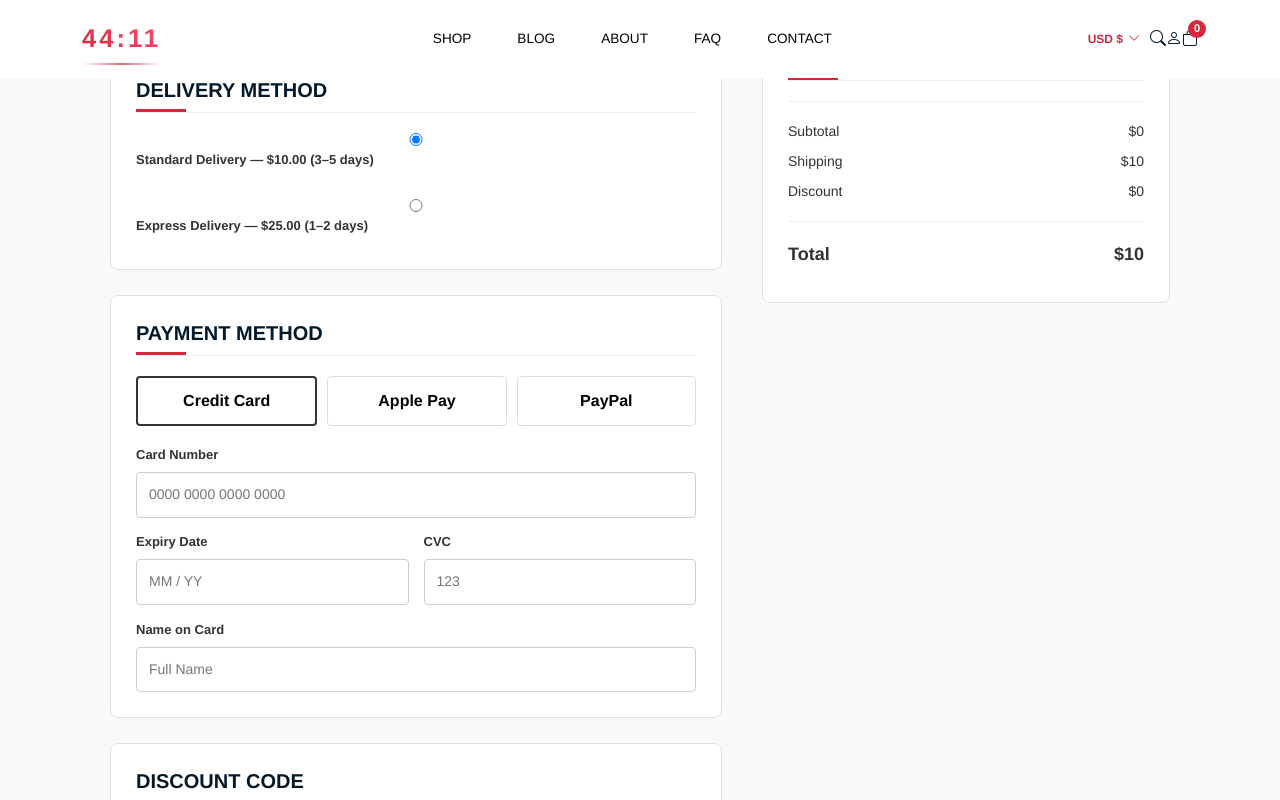
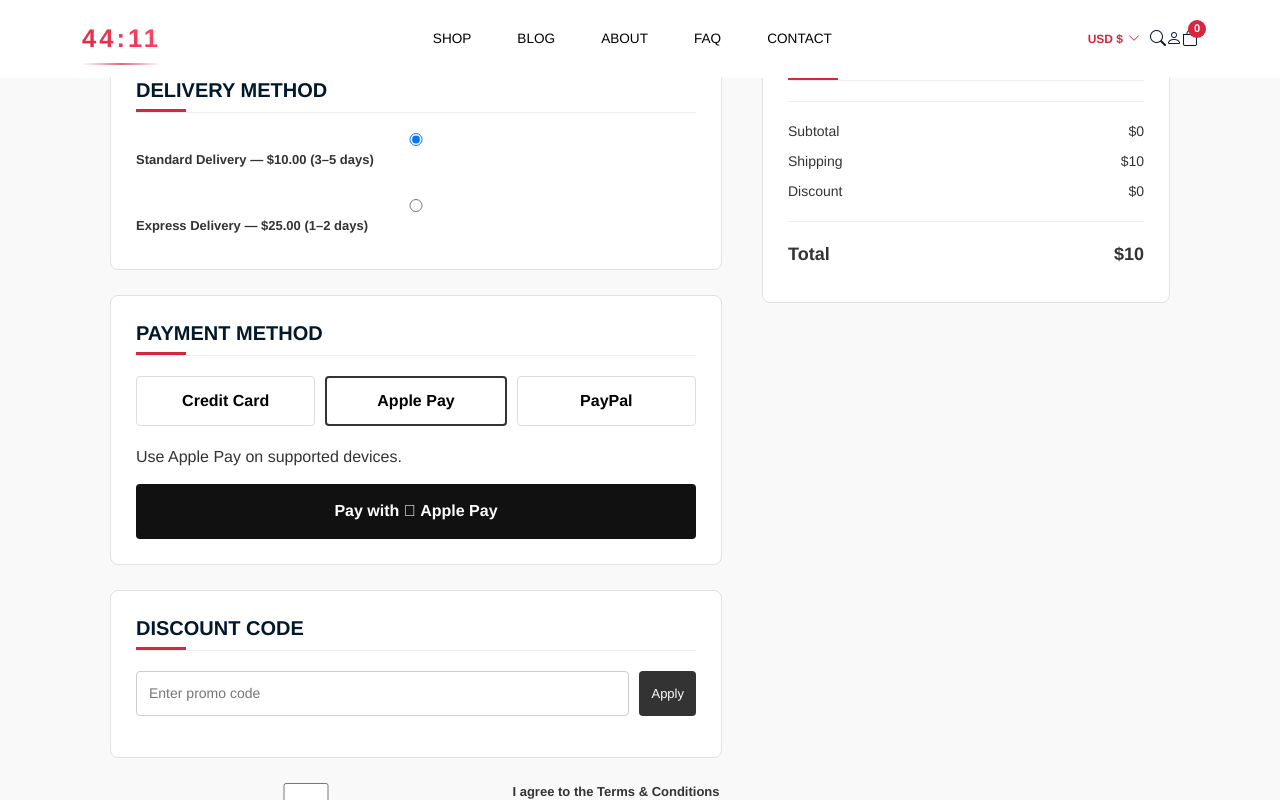
Before and after one commit to Dabel04/vivisportbrand, a React (Vite) app in the folder ViviSport-Brand/: page /checkout in a window 1280 px wide. Both pictures are taken after a click on the button "Apple Pay". Shown: the part 880-1680 px from the top of the page. Built offline with nearby package versions, Linux system fonts and the light colour scheme.

Commit message:
made the toggle button work, also made it check if all input fields are filled

```diff
--- a/ViviSport-Brand/src/Components/Checkout.jsx
+++ b/ViviSport-Brand/src/Components/Checkout.jsx
@@ -1,9 +1,53 @@
-import React from 'react'
+import React, { useState } from 'react';
 import '../styles/checkout.css'
 import { useAtomValue } from 'jotai'
 import { productAtom } from '../App'
 
 function Checkout() {
+    const [activeTab, setActiveTab] = useState('card');
+    const [cardDetails, setCardDetails] = useState({
+        number: '',
+        expiry: '',
+        cvc: '',
+        name: ''
+    });
+    const [contactInfo, setContactInfo] = useState({
+        email: '',
+        phone: ''
+    });
+    const [shippingAddress, setShippingAddress] = useState({
+        fullName: '',
+        address: '',
+        city: '',
+        zip: '',
+        country: 'Nigeria'
+    });
+    const [termsAccepted, setTermsAccepted] = useState(false);
+
+    const isContactInfoValid = Object.values(contactInfo).every(field => field.trim() !== '');
+    const isShippingAddressValid = Object.values(shippingAddress).every(field => field.trim() !== '');
+    const isCardDetailsValid = activeTab !== 'card' || Object.values(cardDetails).every(field => field.trim() !== '');
+    const isFormValid = isContactInfoValid && isShippingAddressValid && isCardDetailsValid && termsAccepted;
+
+    const handleTabClick = (tab) => {
+        setActiveTab(tab);
+    };
+
+    const handleInputChange = (e) => {
+        const { name, value } = e.target;
+        setCardDetails(prev => ({ ...prev, [name]: value }));
+    };
+
+    const handleContactChange = (e) => {
+        const { id, value } = e.target;
+        setContactInfo(prev => ({ ...prev, [id]: value }));
+    };
+
+    const handleShippingChange = (e) => {
+        const { id, value } = e.target;
+        setShippingAddress(prev => ({ ...prev, [id]: value }));
+    };
+
     const selectedValue = useAtomValue(productAtom);
     const shipping = 10;
     const discount = 0; // You can make this dynamic later
@@ -35,10 +79,10 @@ function Checkout() {
                 <h2 className="section-title">Contact Information</h2>
 
                 <label>Email Address</label>
-                <input type="email" id="email" placeholder="you@example.com"/>
+                <input type="email" id="email" placeholder="you@example.com" value={contactInfo.email} onChange={handleContactChange}/>
 
-                <label style={{marginTop: '15px'}}>Phone Number</label>
-                <input type="text" id="phone" placeholder="+234 801 234 5678"/>
+                <label className="form-row">Phone Number</label>
+                <input type="text" id="phone" placeholder="+234 801 234 5678" value={contactInfo.phone} onChange={handleContactChange}/>
             </div>
 
             {/* SHIPPING ADDRESS */}
@@ -46,25 +90,25 @@ function Checkout() {
                 <h2 className="section-title">Shipping Address</h2>
 
                 <label>Full Name</label>
-                <input type="text" id="fullName" placeholder="John Doe"/>
+                <input type="text" id="fullName" placeholder="John Doe" value={shippingAddress.fullName} onChange={handleShippingChange}/>
 
-                <label style={{marginTop: '15px'}}>Street Address</label>
-                <input type="text" id="address" placeholder="123 Athlete Way"/>
+                <label className="form-row">Street Address</label>
+                <input type="text" id="address" placeholder="123 Athlete Way" value={shippingAddress.address} onChange={handleShippingChange}/>
 
                 <div className="two-cols">
                     <div>
                         <label>City</label>
-                        <input type="text" id="city" placeholder="Lagos"/>
+                        <input type="text" id="city" placeholder="Lagos" value={shippingAddress.city} onChange={handleShippingChange}/>
                     </div>
 
                     <div>
                         <label>Postal Code</label>
-                        <input type="text" id="zip" placeholder="100001"/>
+                        <input type="text" id="zip" placeholder="100001" value={shippingAddress.zip} onChange={handleShippingChange}/>
                     </div>
                 </div>
 
                 <label>Country</label>
-                <select id="country">
+                <select id="country" value={shippingAddress.country} onChange={handleShippingChange}>
                     <option>Nigeria</option>
                     <option>United States</option>
                     <option>United Kingdom</option>
@@ -92,42 +136,60 @@ function Checkout() {
                 <h2 className="section-title">Payment Method</h2>
 
                 <div className="payment-tabs">
-                    <button className="payment-tab-btn payment-tab-active" data-tab="card">Credit Card</button>
-                    <button className="payment-tab-btn" data-tab="apple">Apple Pay</button>
-                    <button className="payment-tab-btn" data-tab="paypal">PayPal</button>
+                    <button
+                        className={`payment-tab-btn ${activeTab === 'card' ? 'payment-tab-active' : ''}`}
+                        onClick={() => handleTabClick('card')}>
+                        Credit Card
+                    </button>
+                    <button
+                        className={`payment-tab-btn ${activeTab === 'apple' ? 'payment-tab-active' : ''}`}
+                        onClick={() => handleTabClick('apple')}>
+                        Apple Pay
+                    </button>
+                    <button
+                        className={`payment-tab-btn ${activeTab === 'paypal' ? 'payment-tab-active' : ''}`}
+                        onClick={() => handleTabClick('paypal')}>
+                        PayPal
+                    </button>
                 </div>
 
                 {/* CARD FORM */}
+                {activeTab === 'card' && (
                     <div className="payment-method-content payment-method-active" id="tab-card">
                         <label>Card Number</label>
-                    <input type="text" placeholder="0000 0000 0000 0000"/>
+                        <input type="text" name="number" value={cardDetails.number} onChange={handleInputChange} placeholder="0000 0000 0000 0000"/>
 
-                    <div className="two-cols" style={{marginTop: '15px'}}>
+                        <div className="two-cols form-row">
                             <div>
                                 <label>Expiry Date</label>
-                            <input type="text" placeholder="MM / YY"/>
+                                <input type="text" name="expiry" value={cardDetails.expiry} onChange={handleInputChange} placeholder="MM / YY"/>
                             </div>
                             <div>
                                 <label>CVC</label>
-                            <input type="text" placeholder="123"/>
+                                <input type="text" name="cvc" value={cardDetails.cvc} onChange={handleInputChange} placeholder="123"/>
                             </div>
                         </div>
 
-                    <label style={{marginTop: '15px'}}>Name on Card</label>
-                    <input type="text" placeholder="Full Name"/>
+                        <label className="form-row">Name on Card</label>
+                        <input type="text" name="name" value={cardDetails.name} onChange={handleInputChange} placeholder="Full Name"/>
                     </div>
+                )}
 
                 {/* APPLE PAY */}
-                <div className="payment-method-content" id="tab-apple">
+                {activeTab === 'apple' && (
+                    <div className="payment-method-content payment-method-active" id="tab-apple">
                         <p>Use Apple Pay on supported devices.</p>
                         <button className="btn-primary">Pay with  Apple Pay</button>
                     </div>
+                )}
 
                 {/* PAYPAL */}
-                <div className="payment-method-content" id="tab-paypal">
+                {activeTab === 'paypal' && (
+                    <div className="payment-method-content payment-method-active" id="tab-paypal">
                         <p>You will be redirected to PayPal to complete payment.</p>
                         <button className="btn-primary">Continue to PayPal</button>
                     </div>
+                )}
             </div>
 
             {/* DISCOUNT CODE */}
@@ -144,12 +206,12 @@ function Checkout() {
 
             {/* TERMS */}
             <div className="terms">
-                <input type="checkbox" id="termsCheck"/>
-                <label forhtml="termsCheck">I agree to the Terms & Conditions and Refund Policy.</label>
+                <input type="checkbox" id="termsCheck" checked={termsAccepted} onChange={() => setTermsAccepted(!termsAccepted)}/>
+                <label htmlFor="termsCheck">I agree to the Terms & Conditions and Refund Policy.</label>
             </div>
 
             {/* PLACE ORDER BUTTON */}
-            <button className="btn-primary" id="placeOrderBtn" disabled>Place Order</button>
+            <button className="btn-primary" id="placeOrderBtn" disabled={!isFormValid}>Place Order</button>
         </div>
 
         {/* RIGHT SIDE (ORDER SUMMARY) */}
--- a/ViviSport-Brand/src/styles/checkout.css
+++ b/ViviSport-Brand/src/styles/checkout.css
@@ -89,6 +89,10 @@
             margin-bottom: 16px;
         }
         .two-cols > div { flex: 1; }
+
+        .form-row {
+            margin-top: 15px;
+        }
 
         .payment-tabs {
             display: flex;
```
Lines whose indentation alone changed are shown as unchanged.
